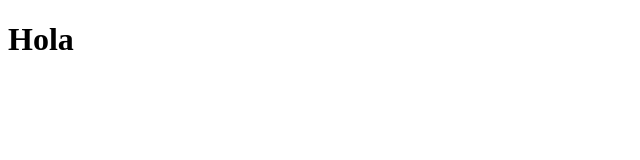
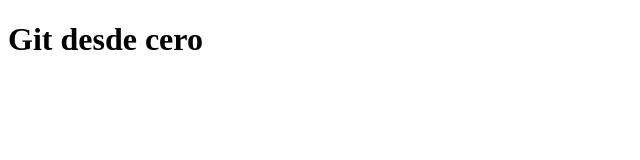
Before and after one commit to justynmeza/git-desde-cero, a plain HTML site: page index.html in a window 1280 px wide. Shown: the whole page, without its empty margins (0-640 px from the left). Drawn offline with Linux system fonts and the light colour scheme.

Commit message:
Agregar git desde cero en el h1 del index

```diff
--- a/index.html
+++ b/index.html
@@ -5,6 +5,6 @@
         <title>GIT DESDE CERO</title>
     </head>
     <body>
-        <h1>Hola</h1>
+        <h1>Git desde cero</h1>
     </body>
 </html>
```
